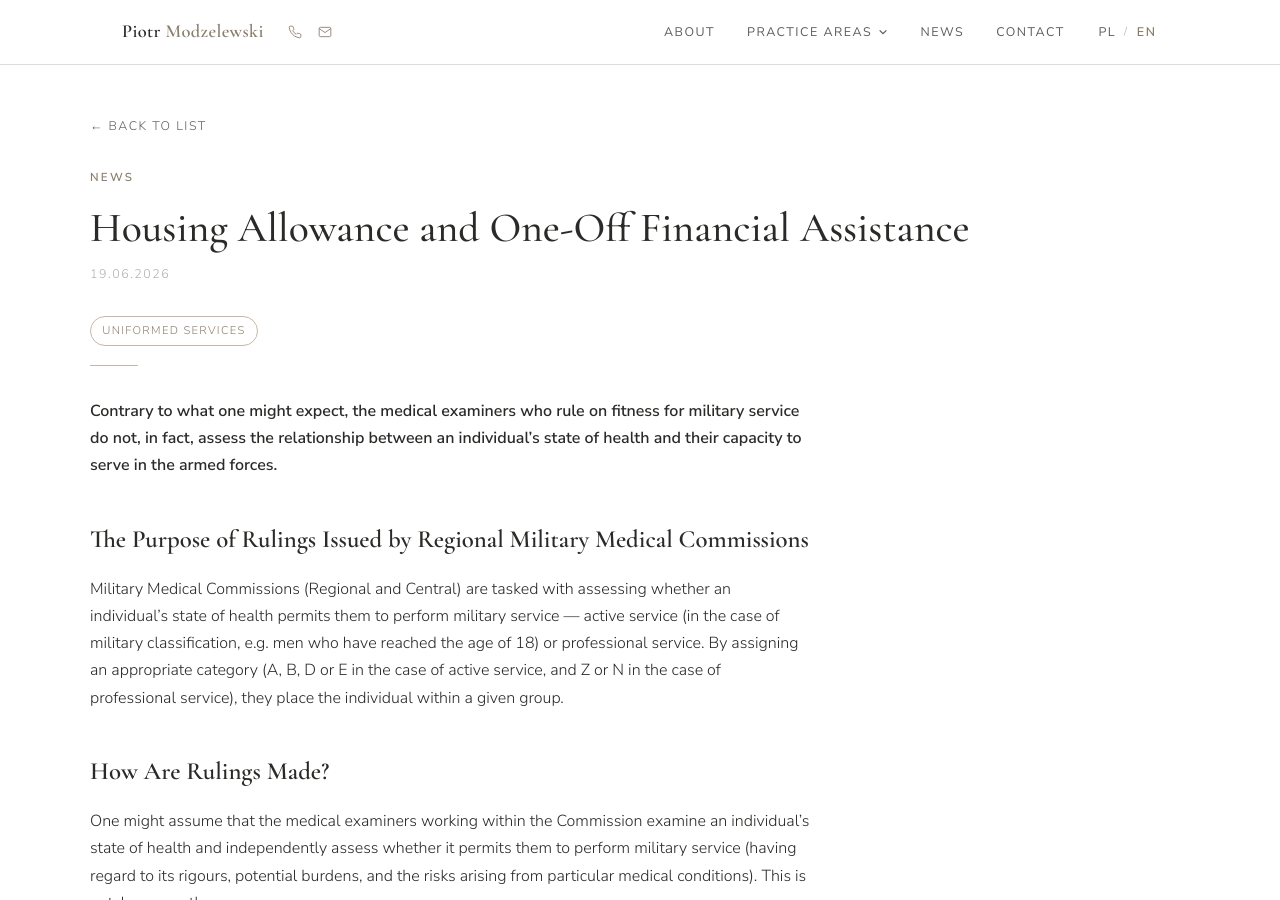
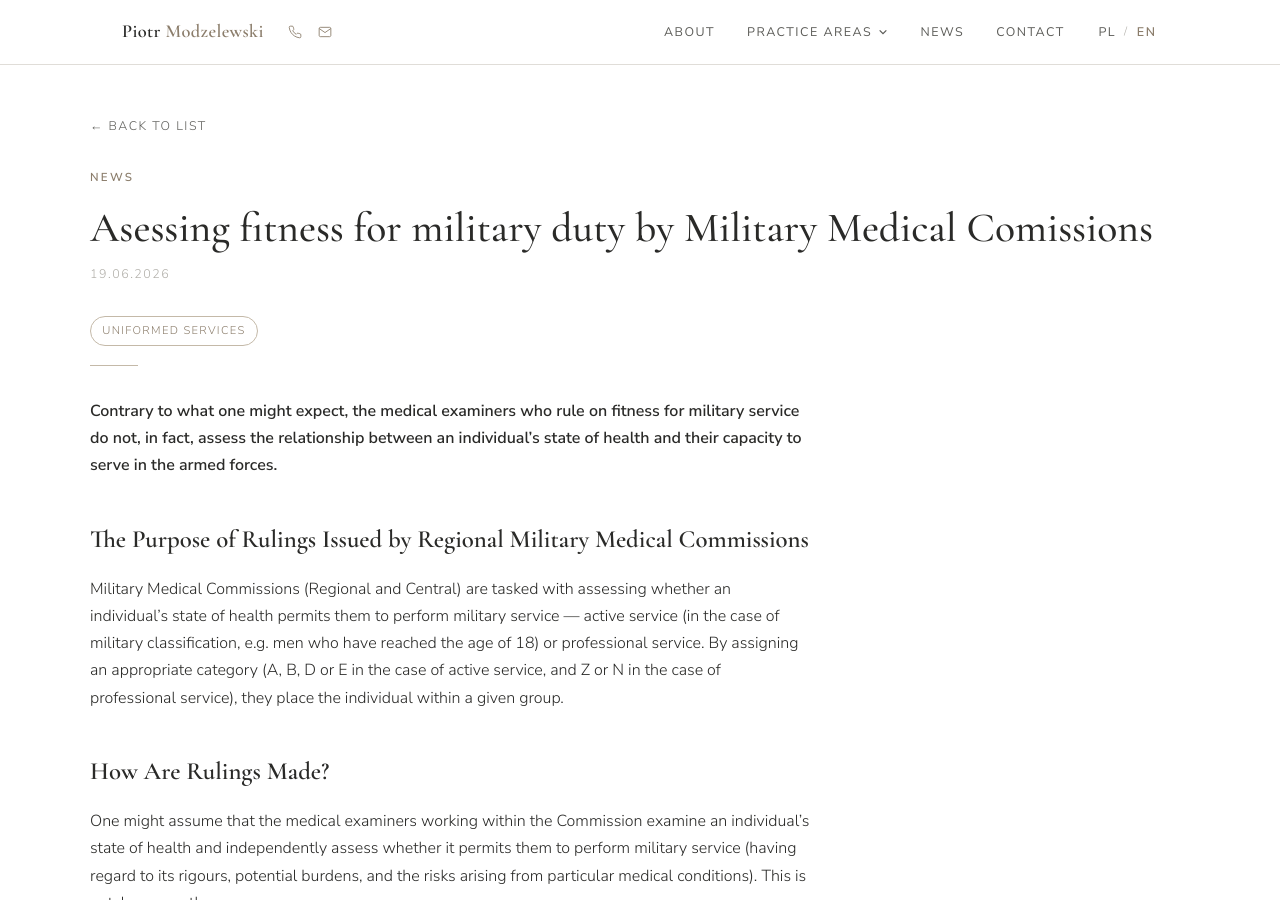
Before and after one commit to pmmodzelewski/adwokatmodzelewski.pl, a Jekyll site: the page built from _posts/2026-06-19-how-military-medical-commissions-assess-fitness-for-service.md, in a window 1280 px wide and 900 px high. Built offline with Jekyll 4.4.1, drawn with Linux system fonts in a browser that asks for light colours; Markdown is read by kramdown in place of the engine named in the settings.

Commit message:
Update title for military medical commissions post

```diff
--- a/_posts/2026-06-19-how-military-medical-commissions-assess-fitness-for-service.md
+++ b/_posts/2026-06-19-how-military-medical-commissions-assess-fitness-for-service.md
@@ -1,5 +1,5 @@
 ---
-title: "Housing Allowance and One-Off Financial Assistance"
+title: "Asessing fitness for military duty by Military Medical Comissions"
 date: 2026-06-19
 lang: en
 tag: sluzby-mundurowe
```
